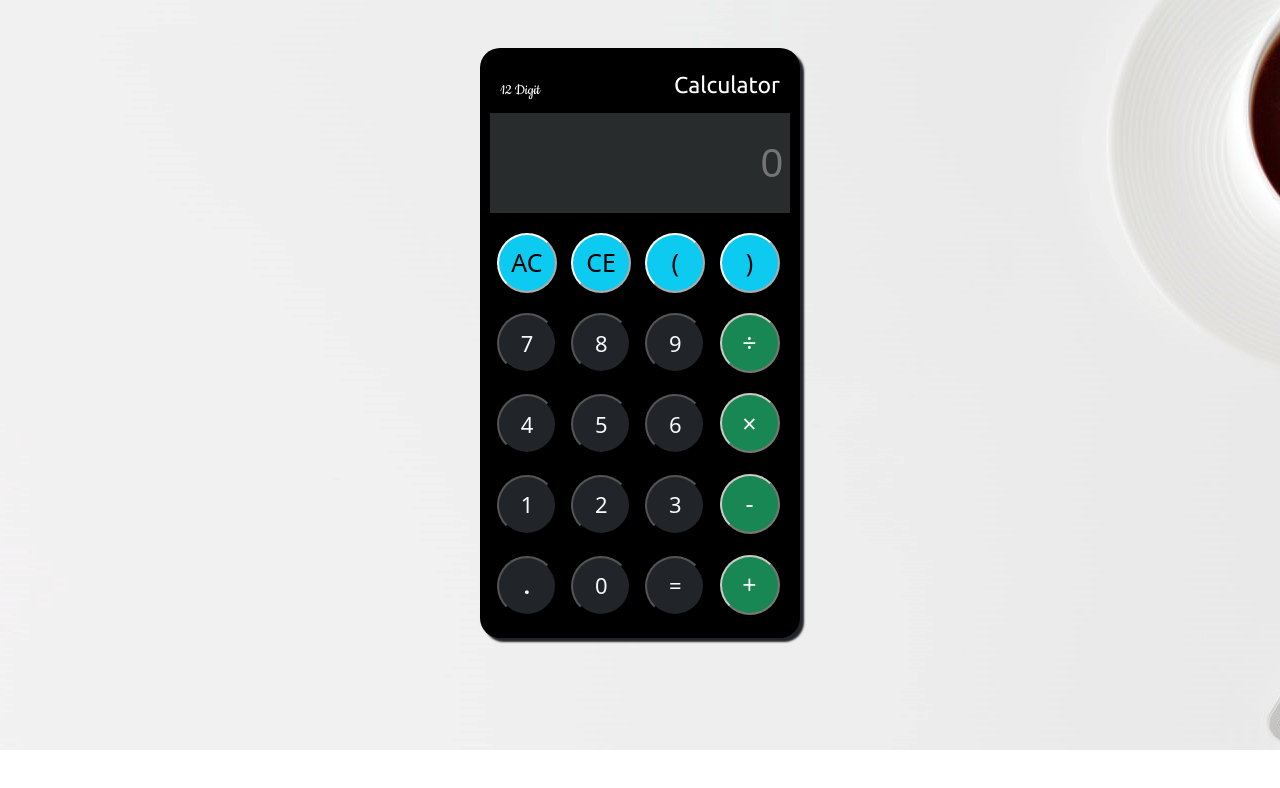
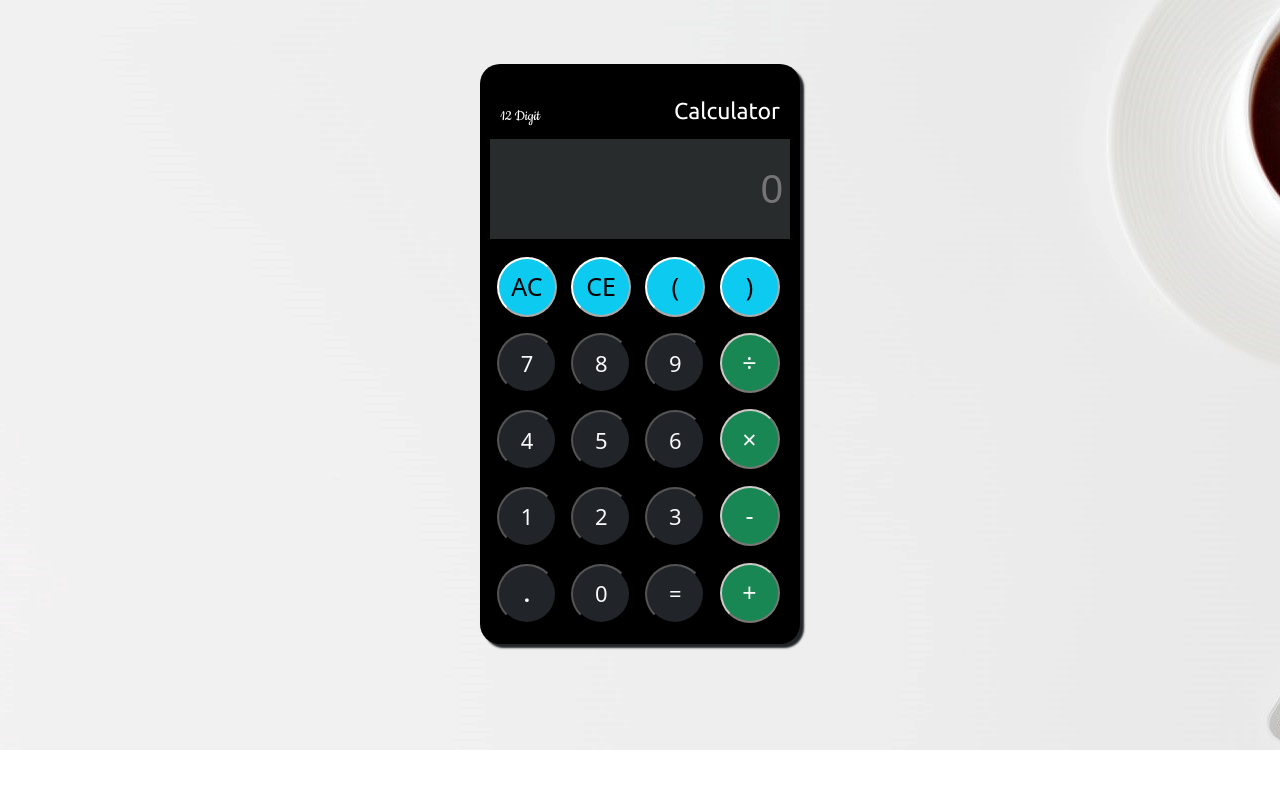
Before and after one commit to mehedih99/Project-Calculator, a plain HTML site: page index.html in a window 1280 px wide. Drawn offline with nearby package versions, Linux system fonts and the light colour scheme.

Commit message:
Fixing Height and Layout

```diff
--- a/assets/css/style.css
+++ b/assets/css/style.css
@@ -8,12 +8,12 @@ body{
     background-image: url(bg-image.jpg);
     background-repeat: no-repeat;
     height: 750px;
-
+    padding-top: 5%;
 }
 
 .calculator {
     width: 320px;
-    height: 590px;
+    height: 580px;
     border-radius: 20px;
     margin: auto;
     box-sizing: border-box;
@@ -26,7 +26,7 @@ body{
     font-size: 16px;
     text-align:left;
     padding-left: 20px;
-    padding-top: 30px;
+    padding-top: 40px;
     padding-bottom: 0;
     font-family: 'Cookie', cursive;
 }
@@ -36,7 +36,7 @@ body{
     color: white;
     font-size: 23px;
     padding-right: 20px;
-    padding-top: 20px;
+    padding-top: 30px;
     font-family: 'Ubuntu', sans-serif;
 
 }
@@ -71,7 +71,7 @@ body{
 }
 .oparetor{
     border-radius: 50%;
-    margin: 10px 5px;
+    margin: 8px 5px;
     width: 60px;
     height: 60px;
     font-size: 20px;
@@ -84,7 +84,7 @@ body{
 .number{
     background-color: skyblue;
     border-radius: 50%;
-    margin: 10px 5px;
+    margin: 8px 5px;
     width: 60px;
     height: 60px;
     font-size: 22px;
--- a/index.html
+++ b/index.html
@@ -14,8 +14,8 @@
     <link href="https://fonts.googleapis.com/css2?family=Cookie&family=Ubuntu&display=swap" rel="stylesheet">
 </head>
     <body>
-        <div class="container-fluid p-5 customimg">
-            <div class="calculator  bg-black">
+        <div class="container-fluid customimg">
+            <div class="calculator bg-black">
 
                 <div class=" d-flex justify-content-between ">
                     <p class="calheaderleft" >12 Digit</p>
```
